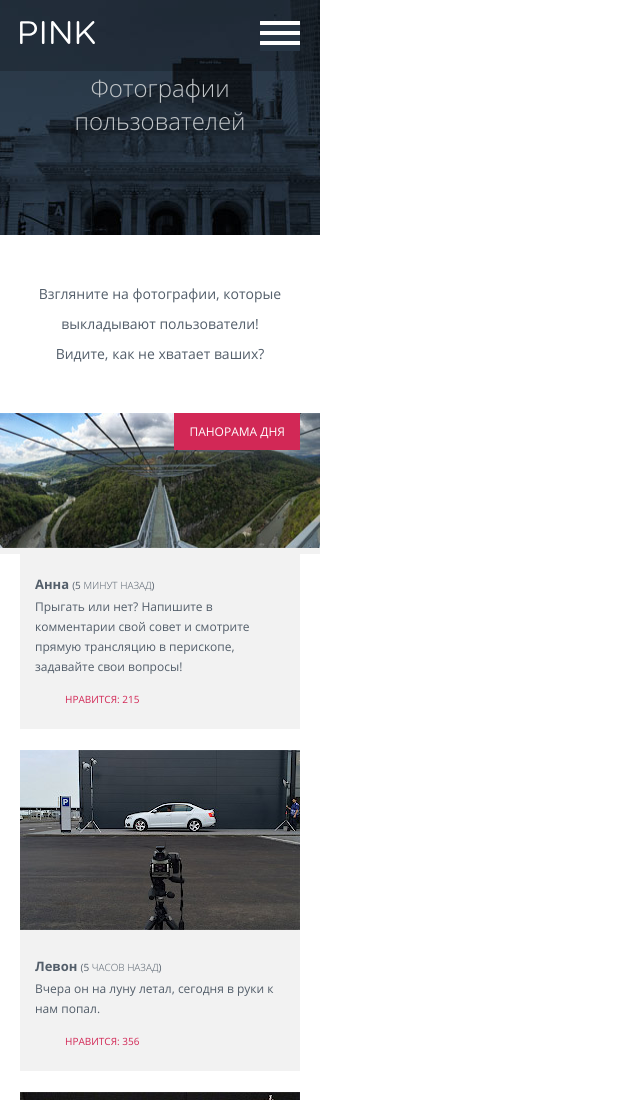
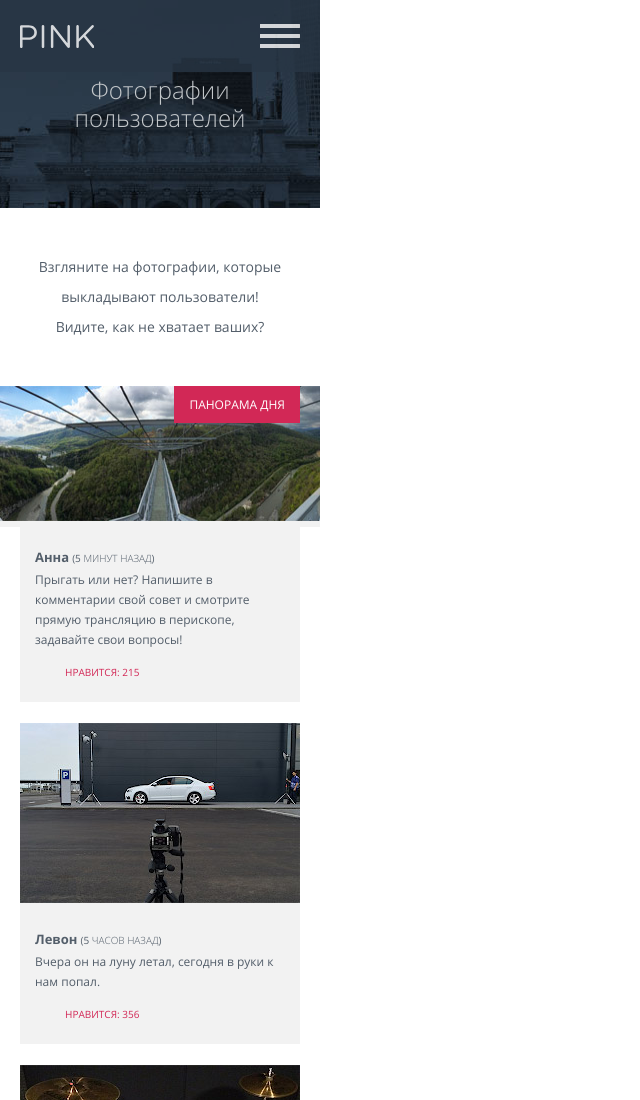
Before and after one commit to student78/31984-pink, a website: page photo.html in a window 1280 px wide. Shown: the top 1100 px of the page, without its empty margins (0-640 px from the left). Drawn offline with nearby package versions, Linux system fonts and the light colour scheme; files that its build step writes are made by us from their sources; files whose address does not match are found by name.

Commit message:
Внес исправления в меню

```diff
--- a/less/blocks/download.less
+++ b/less/blocks/download.less
@@ -1,9 +1,6 @@
 .download{
   background-color:#1d2631;
 
-}
-.download__photo{
-  background-image:url("../img/bg-back-mobile@1x.jpg");
 }
 .download__contents{
   .container();
--- a/less/blocks/form.less
+++ b/less/blocks/form.less
@@ -3,7 +3,7 @@
 }
 .form__slogan{
   .small-title();
-  margin:48px 20px;
+  margin:44px 20px;
 }
 .form__wrapper{
   .container();
--- a/less/blocks/page-header.less
+++ b/less/blocks/page-header.less
@@ -1,34 +1,33 @@
 .page-header{
+  position:absolute;
+  width:100%;
   background-color:@bg-darkblue;
-  display:relative;
+  opacity:0.8;
 }
-.page-header--big{
-  height:235px;
-  background-image:url("../img/bg-back-mobile@1x.jpg");
+.page-header--opened{
+  opacity:1;
+  border-bottom:1px solid #000000;
+  position:relative;
+  margin-bottom:-70px;
+}
+.page-header__logo a{
+  float:left;
+  width:74px;
+  height:30px;
+  background-image:url("../img/logo-pink-white-mobile.svg");
   background-repeat:no-repeat;
-  background-position:center top;
-}
-.page-header__logo{
-  padding:21px 0;
-  border-bottom:2px solid black;
-}
-.page-header__logo--small{
-  background-color:rgba(0, 0, 0, 0.2);
-  border-bottom:none;
-  display:absolute;
-  top:0;
-  left:0;
+  background-position:0 50%;
+  font-size:0;
+  cursor:pointer;
 }
 .page-header__wrapper{
   .container();
   position:relative;
+  padding:21px 0;
+  .clearfix();
 }
 .page-header__toggle{
-  position:absolute;
-  top:0;
-  right:0;
-  z-index:2;
-  display:block;
+  float:right;
   width:40px;
   height:30px;
   font-size:0;
@@ -37,17 +36,17 @@
   background-color:@bg-darkblue;
   background-image:url(../img/icon-menu-burger.svg);
   background-repeat:no-repeat;
+  background-position:100% 50%;
 }
 .page-header__toggle--opened{
   background-image:url(../img/icon-menu-cross.svg);
   background-repeat:no-repeat;
 }
-
 .main-nav{
-  background-color:@bg-darkblue;
+  display:none;
 }
-.main-nav--closed{
-  display:none;
+.main-nav--opened{
+  display:block;
 }
 .main-nav__item a{
   display:block;
@@ -70,11 +69,3 @@
   border-top: 1px solid #55616e;
   border-bottom:1px solid #000000;
 }
-h1{
-  .container();
-  font-size:24px;
-  font-weight:lighter;
-  color:#c4c8cb;
-  text-align:center;
-  vertical-align:middle;
-}
--- /dev/null
+++ b/less/blocks/page-title.less
@@ -0,0 +1,31 @@
+.page-title__main{
+  height:459px;
+  background-image:
+    url("../img/iphone-hand-mobile@1x.png"),
+    url("../img/bg-back-mobile@1x.jpg");
+  background-repeat:
+    no-repeat,
+    no-repeat;
+  background-position:
+    0% 100%,
+    50% 50%
+}
+.page-title__photo{
+  background-image:url("../img/bg-back-mobile@1x.jpg");
+  background-repeat:no-repeat;
+  background-position:50% 0%;
+}
+.page-title__form{
+  background-image:url("../img/bg-back-mobile@1x.jpg");
+  background-repeat:no-repeat;
+  background-position:50% 0%;
+}
+h1{
+  .container();
+  font-size:24px;
+  font-weight:lighter;
+  color:#c4c8cb;
+  text-align:center;
+  padding:76px 0;
+  line-height:28px;
+}
--- a/less/style.less
+++ b/less/style.less
@@ -12,6 +12,7 @@
 @import "blocks/post.less";
 @import "blocks/form.less";
 @import "blocks/popup.less";
+@import "blocks/page-title.less";
 
 body{
   margin:0;
@@ -22,4 +23,5 @@ body{
   font-style:normal;
   font-family:Open Sans;
   background-color:#ffffff;
+  position:relative;
 }
--- a/photo.html
+++ b/photo.html
@@ -7,14 +7,12 @@
     <title>Макет Pink-Фотографии</title>
   </head>
   <body>
-    <header class="page-header page-header--big">
-      <div class="page-header__logo page-header__logo--small">
-        <div class="page-header__wrapper">
-          <div class="page-header__title"><a href="/"><img src="img/logo-pink-white-mobile.svg" width="75" height="23" alt="Pink"></a></div>
-          <button class="page-header__toggle" type="button">Закрыть меню</button>
-        </div>
+    <header class="page-header">
+      <div class="page-header__wrapper">
+          <div class="page-header__logo"><a href="/">Pink</a></div>
+          <button class="page-header__toggle" type="button">Открыть меню</button>
       </div>
-      <nav class="main-nav main-nav--closed">
+      <nav class="main-nav">
         <div class="main-nav__wrapper">
           <ul class="main-nav__list">
             <li class="main-nav__item"><a href="#">Главная</a></li>
@@ -24,9 +22,13 @@
           </ul>
         </div>
       </nav>
-      <h1 class="page-header__title">Фотографии пользователей</h1>
     </header>
     <main>
+      <section class="page-title page-title__photo">
+        <div class="page-title__wrapper">
+          <h1 class="page-header__title">Фотографии пользователей</h1>
+        </div>
+      </section>
       <section class="photos">
         <span class="photos__title">Взгляните на фотографии, которые выкладывают пользователи! Видите, как не хватает ваших?</span>
         <div class="photos__item photo photo--main">
```
Also changed, not shown: form.html (+11 -8 lines), index.html (+9 -9 lines).
